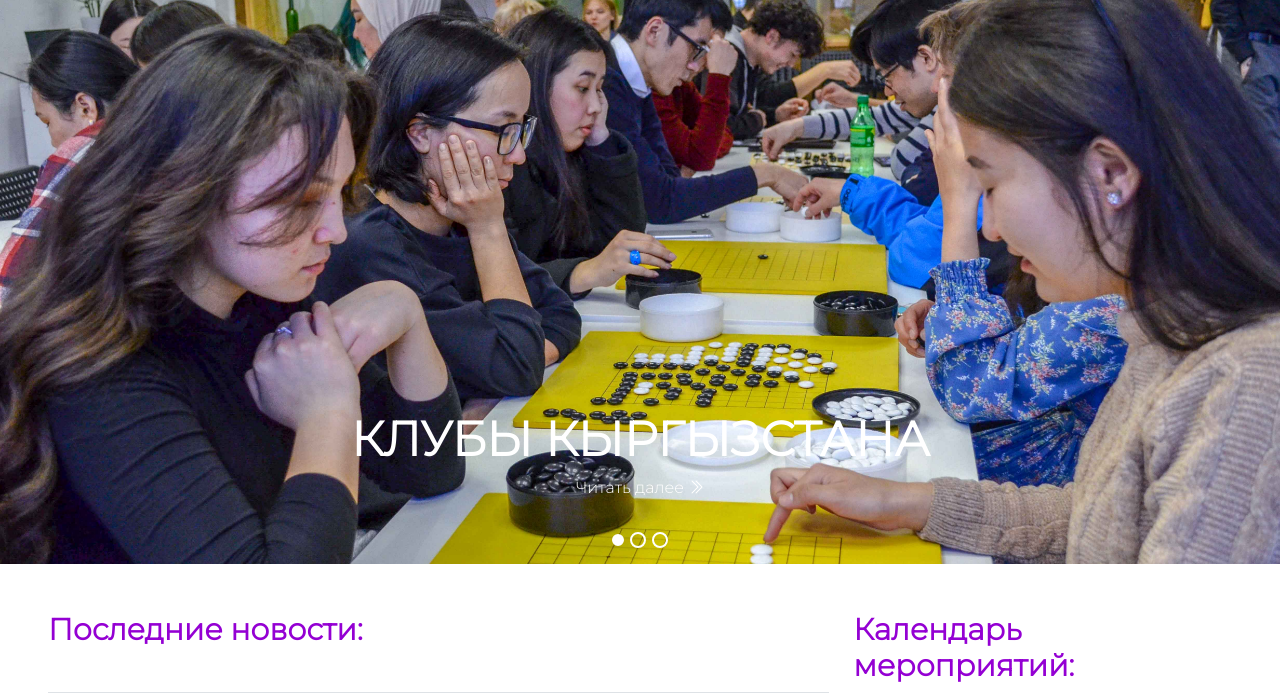
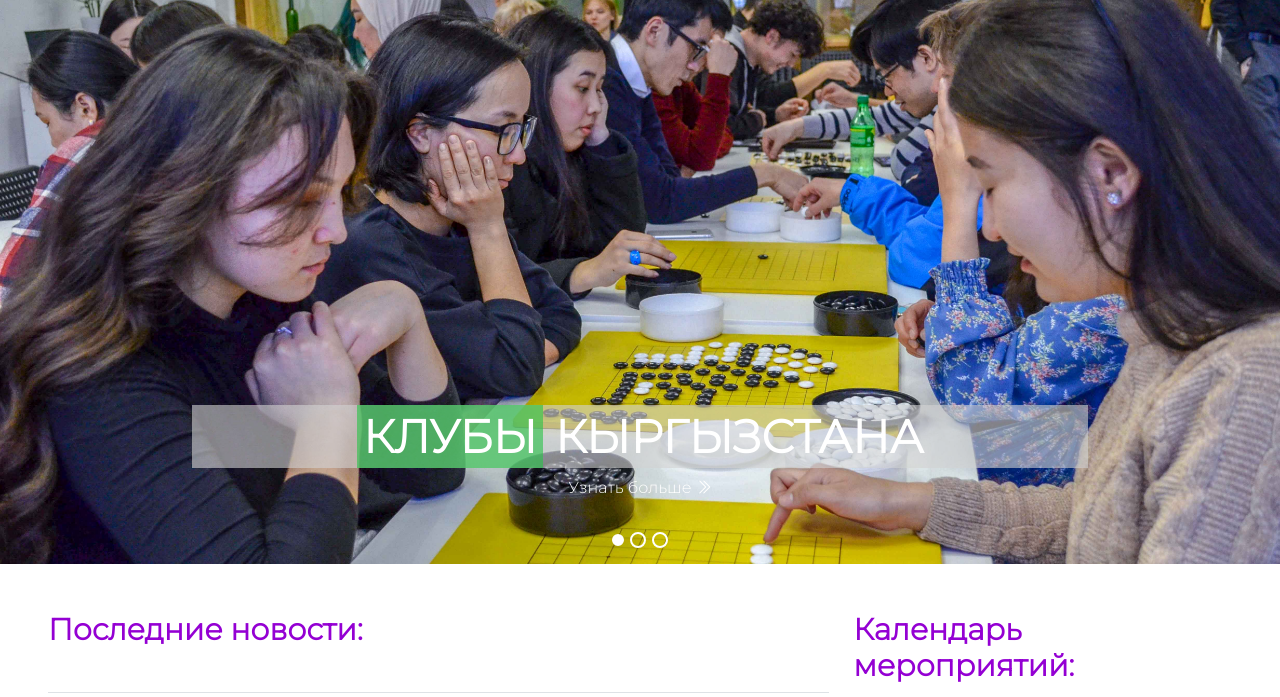
Before and after one commit to samat-sultanov/kyrgyz_go_database, a Django app: page / in a window 1280 px wide; the page is wider, and only the part inside the window is pictured. Shown: the part 83-780 px from the top of that part. Run offline with Django 4.2, Linux system fonts and the light colour scheme; data comes from the database, SQL or seed files in the repository; data that the repository does not hold is empty; parts of the project's set-up code (start-up, migrations or seed data) failed here and were passed over; some libraries are stand-ins or nearby versions.

Commit message:
feature/kgf-317 links and style updated

```diff
--- a/source/webapp/static/css/style.css
+++ b/source/webapp/static/css/style.css
@@ -33,7 +33,7 @@ body {
 }
 
 h1 {
-    font-size: 48px;
+    font-size: 46px;
     text-transform: uppercase;
     font-weight: 900;
 }
--- a/source/webapp/templates/index.html
+++ b/source/webapp/templates/index.html
@@ -19,24 +19,24 @@
             <div class="carousel-item active">
                 <img src="{% static "images/third.jpg" %}" class="d-block w-100 h-50" alt="slide1">
                 <div class="carousel-caption d-none d-md-block mb-4">
-                    <h1>Клубы Кыргызстана</h1>
-                    <a style="color: white; text-decoration: none;" href="">Читать далее <i
+                    <h1 class="p-1" style="background-color: rgba(211, 211, 211, 0.6)"><span style="background-color: rgba(39,196, 71, 0.6); padding: 3px 6px">Клубы</span> Кыргызстана</h1>
+                    <a style="color: white; text-decoration: none;" href="{% url 'webapp:clubs_list' %}">Узнать больше <i
                             class="bi bi-chevron-double-right"></i></a>
                 </div>
             </div>
             <div class="carousel-item">
                 <img src="{% static "images/second.jpg" %}" class="d-block w-100" alt="slide2">
                 <div class="carousel-caption d-none d-md-block mb-4">
-                    <h1>История игры Го</h1>
-                    <a style="color: white; text-decoration: none;" href="">Читать далее <i
+                    <h1 class="p-1" style="background-color: rgba(211, 211, 211, 0.6)">О <span style="background-color: rgba(39,196, 71, 0.6); padding: 3px 6px">федерации</span> Кыргызстана</h1>
+                    <a style="color: white; text-decoration: none;" href="{% url 'webapp:about' %}">Читать подробно <i
                             class="bi bi-chevron-double-right"></i></a>
                 </div>
             </div>
             <div class="carousel-item">
                 <img src="{% static "images/first.jpg" %}" class="d-block w-100" alt="slide3">
                 <div class="carousel-caption d-none d-md-block mb-4">
-                    <h1>О федерации Кыргызстана</h1>
-                    <a style="color: white; text-decoration: none;" href="{% url 'webapp:about' %}">Читать далее <i
+                    <h1 class="p-1" style="background-color: rgba(211, 211, 211, 0.6)">Наш <span style="background-color: rgba(39,196, 71, 0.6); padding: 3px 6px">канал</span> на YouTube</h1>
+                    <a style="color: white; text-decoration: none;" href="https://www.youtube.com/@SengokuKg">Перейти по ссылке <i
                             class="bi bi-chevron-double-right"></i></a>
                 </div>
             </div>
```
